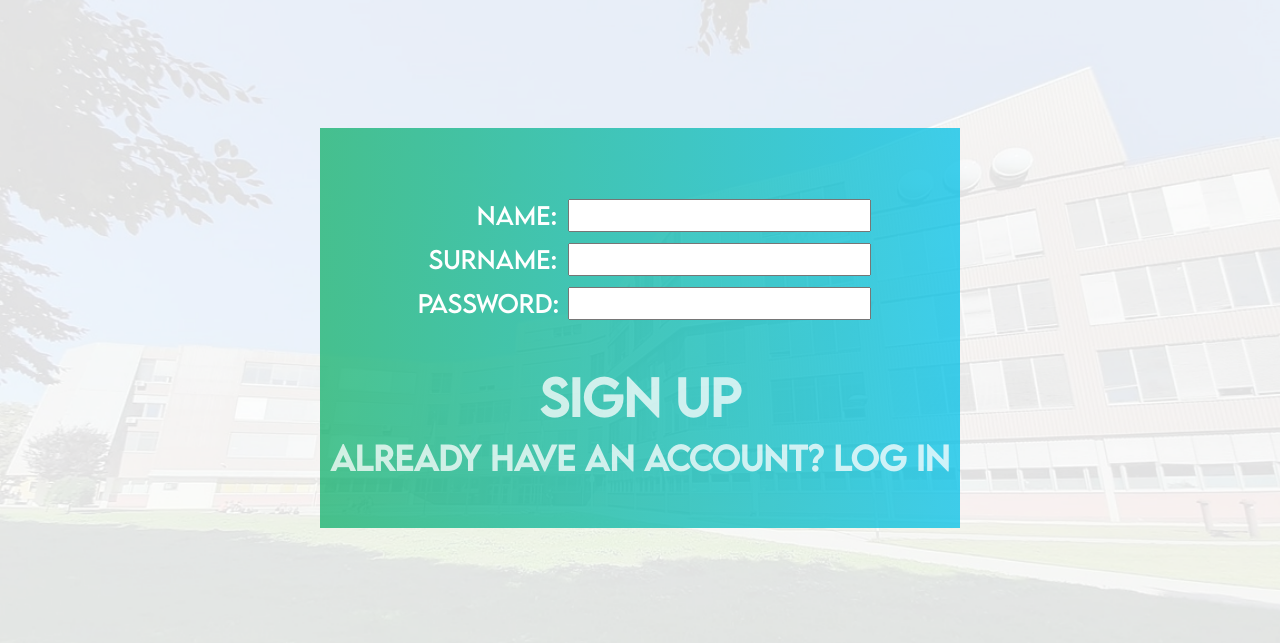
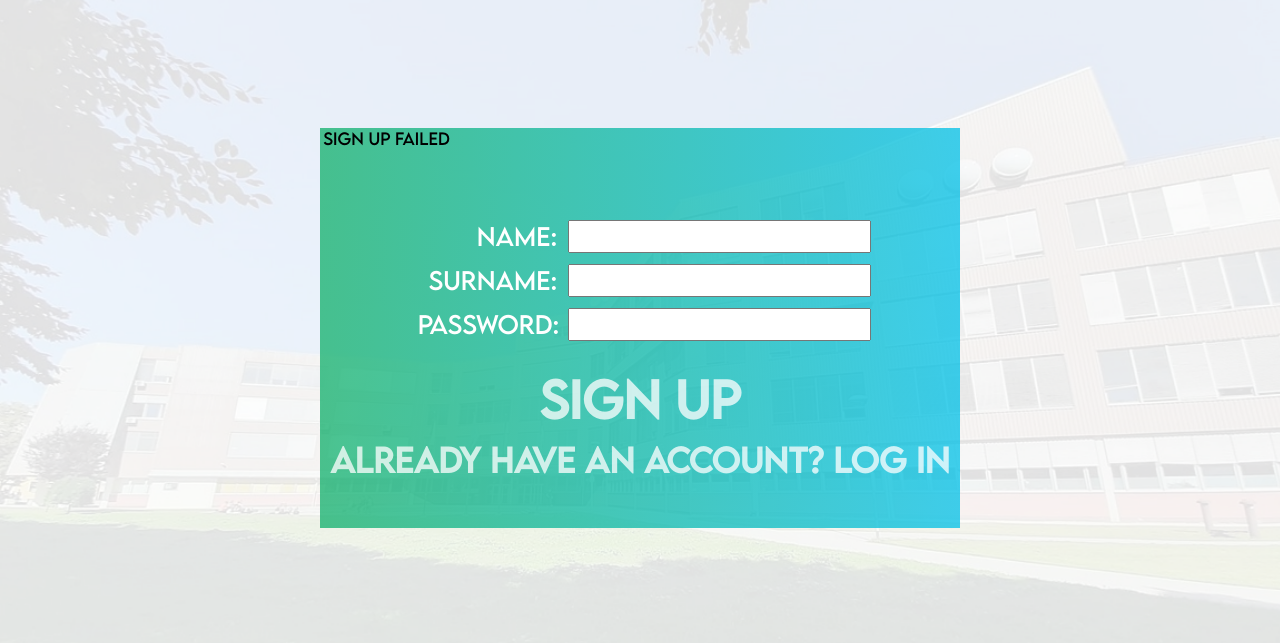
Before and after one commit to MrSlapar/SMV-aplikacija, a PHP site: page /HTML/signup.php in a window 1280 px wide. Shown: the part 80-723 px from the top of the page. Run offline with PHP 8.4, Linux system fonts and the light colour scheme; some web fonts are replaced.

Commit message:
failed sign up msg

```diff
--- a/CSS/login-signup.css
+++ b/CSS/login-signup.css
@@ -31,7 +31,7 @@ td>input{
 	font-weight: bold;
 	font-family: aquawax;
 	padding: 1%;
-	margin-top: 5%;
+	margin-top: 2%;
 	background-color: rgba(0, 0, 0, 0);
 	border: none;
 }
@@ -50,3 +50,12 @@ td>input{
 	opacity: 1;
 	cursor: pointer;
 }
+#failed {
+	font-family: aquawax;
+	color: #000000;
+	margin-left: 0.5%;
+	margin-top: 0.5%;
+}
+.invisible {
+	visibility: hidden;
+}
--- a/HTML/login.php
+++ b/HTML/login.php
@@ -6,6 +6,9 @@
 	<body>
 		<?php include "headerNotLogged.php"?>
 		<div id = "login">
+			<span id = "failed" class = "invisible">
+			NOT VISIBLE
+			</span>
 			<form action="login-check.php" method="post">
 				<table>
 					<tr>
--- a/HTML/signup.php
+++ b/HTML/signup.php
@@ -6,6 +6,9 @@
 	<body>
 		<?php include "headerNotLogged.php"?>
 		<div id = "login">
+			<span id = "failed">
+				sign up failed
+			</span>
 			<form action="signup-check.php" method="post">
 				<table>
 					<tr>
```
